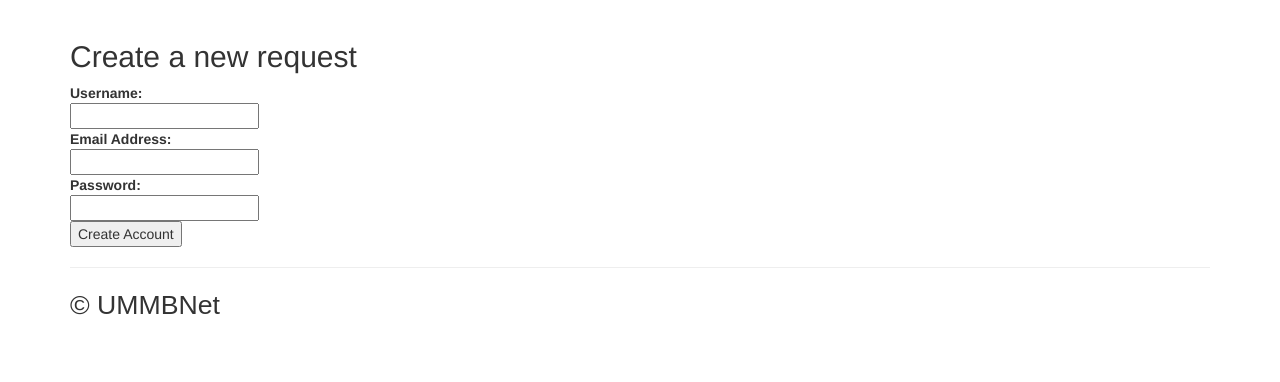
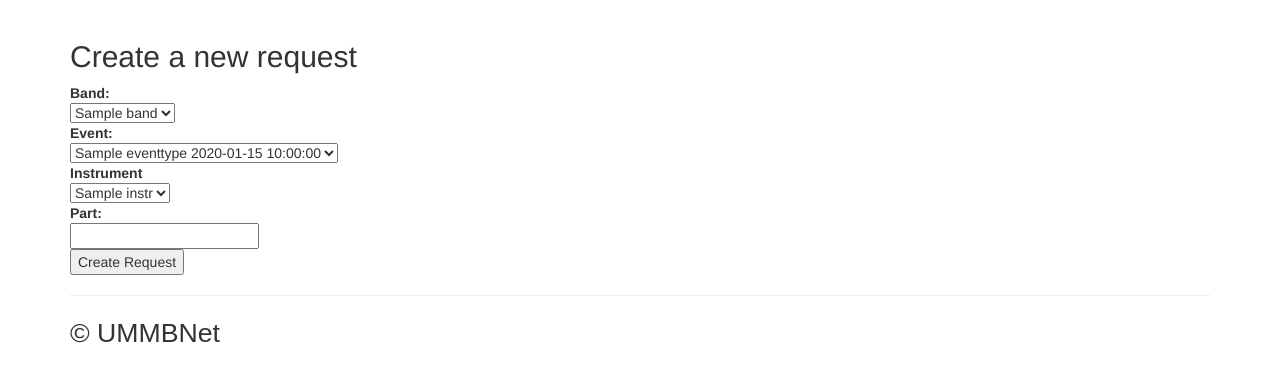
Before and after one commit to kevana/ummbNet, a Flask app: template templates/newRequest.html in a window 1280 px wide. Shown: the part 51-433 px from the top of the page. Run offline with Flask 2, Linux system fonts and the light colour scheme; the template is opened without the code that fills it: most values are stand-ins (such as "Sample title", 1, 10 or a date in 2020); parts of the project's set-up code (start-up, migrations or seed data) failed here and were passed over; some libraries are stand-ins or nearby versions.

Commit message:
Updated new request template and route

```diff
--- a/templates/newRequest.html
+++ b/templates/newRequest.html
@@ -3,15 +3,35 @@
 {% block content %}
   <h2>Create a new request</h2>
   {% if error %}<p class=error><strong>Error:</strong></p> {{ error }}{% endif %}
-  <form action="{{ url_for('newuser') }}" method='POST'>
+  <form action="{{ url_for('newrequest') }}" method='POST'>
     <dl>
-      <dt>Username:</dt>
-      <dd><input type="text" name="username"></dd>
-      <dt>Email Address:</dt>
-      <dd><input type="text" name="email"></dd>
-      <dt>Password:</dt>
-      <dd><input type="password" name="password"></dd>
-      <dd><input type="submit" value="Create Account"></dd>
+      <dt>Band:</dt>
+      <dd>
+        <select name="band">
+          {% for band in bands %}
+          <option value="{{ band.id }}">{{ band.name }}</option>
+          {% endfor %}
+        </select>
+      </dd>
+      <dt>Event:</dt>
+      <dd>
+        <select name="event">
+          {% for event in events %}
+            <option value="{{ event.id }}">{{ event.eventtype.name }} {{ event.date }}</option>
+          {% endfor %}
+        </select>
+      </dd>
+      <dt>Instrument</dt>
+      <dd>
+        <select name="instrument">
+          {% for instr in instruments %}
+          <option value="{{ instr.id }}">{{ instr.name }}</option>
+          {% endfor %}
+        </select>
+      </dd>
+      <dt>Part:</dt>
+      <dd><input type="text" name="part"></dd>
+      <dd><input type="submit" value="Create Request"></dd>
     </dl>
   </form>
 {% endblock %}
--- a/ummbNet.py
+++ b/ummbNet.py
@@ -297,14 +297,23 @@ def newrequest():
     error = None
     if request.method == 'POST':
         # Add a new request
-        username = request.form['username']
-        # TODO: Check other args
-        if not username:  # or not ...other params...:
+        band_id = request.form['band']
+        event_id = request.form['event']
+        instrument_id = request.form['instrument']
+        part = request.form['part']
+        if part == None:
+            part = ""
+        if not band_id or not event_id or not instrument_id:
             error = 'Request creation failed: missing information'
         else:
-            add_request(username)
+            add_request(band_id=band_id, event_id=event_id, \
+                        instrument_id=instrument_id, part=part)
             return redirect(url_for('requests'))
-    return render_template('newRequest.html', error=error)
+    bands = Band.query.all()
+    events = Event.query.all()
+    instruments = Instrument.query.all()
+    return render_template('newRequest.html', bands=bands, \
+                            events=events, instruments=instruments)
 
 @app.route('/confirm')
 @login_required
@@ -336,11 +345,12 @@ def add_user(user):
         return False
     return True
 
-def add_request(username):
+def add_request(band_id, event_id, instrument_id, part):
     '''Add a new request to the database.'''
-    user = User.query.filter_by(username=username).first()
+    user = current_user.get_user()
     if user:
-        req = Request(user)
+        req = Request(poster=user, band_id=band_id, event_id=event_id, \
+                      instrument_id=instrument_id, part=part)
         try:
             db.session.add(req)
             db.session.commit()
```
